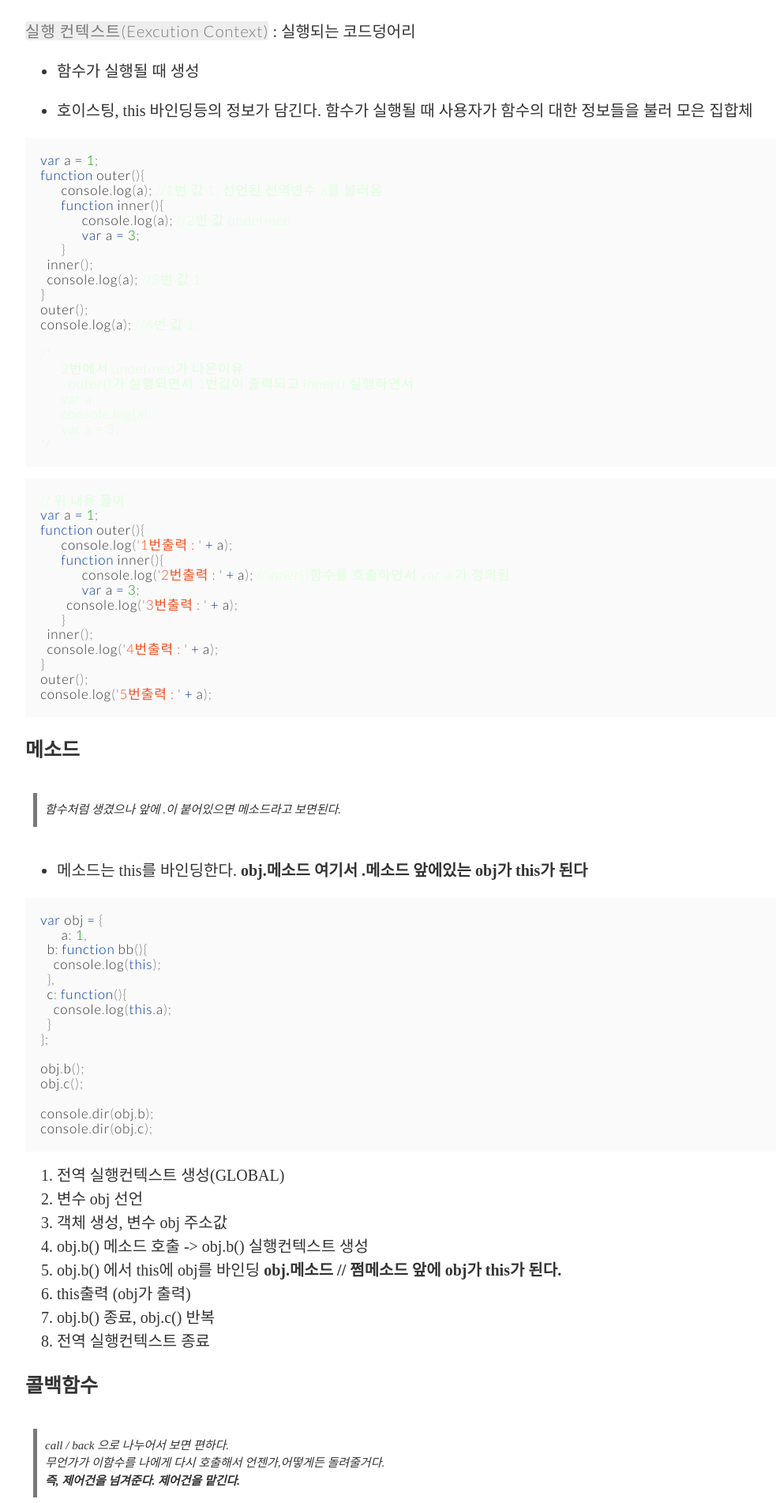
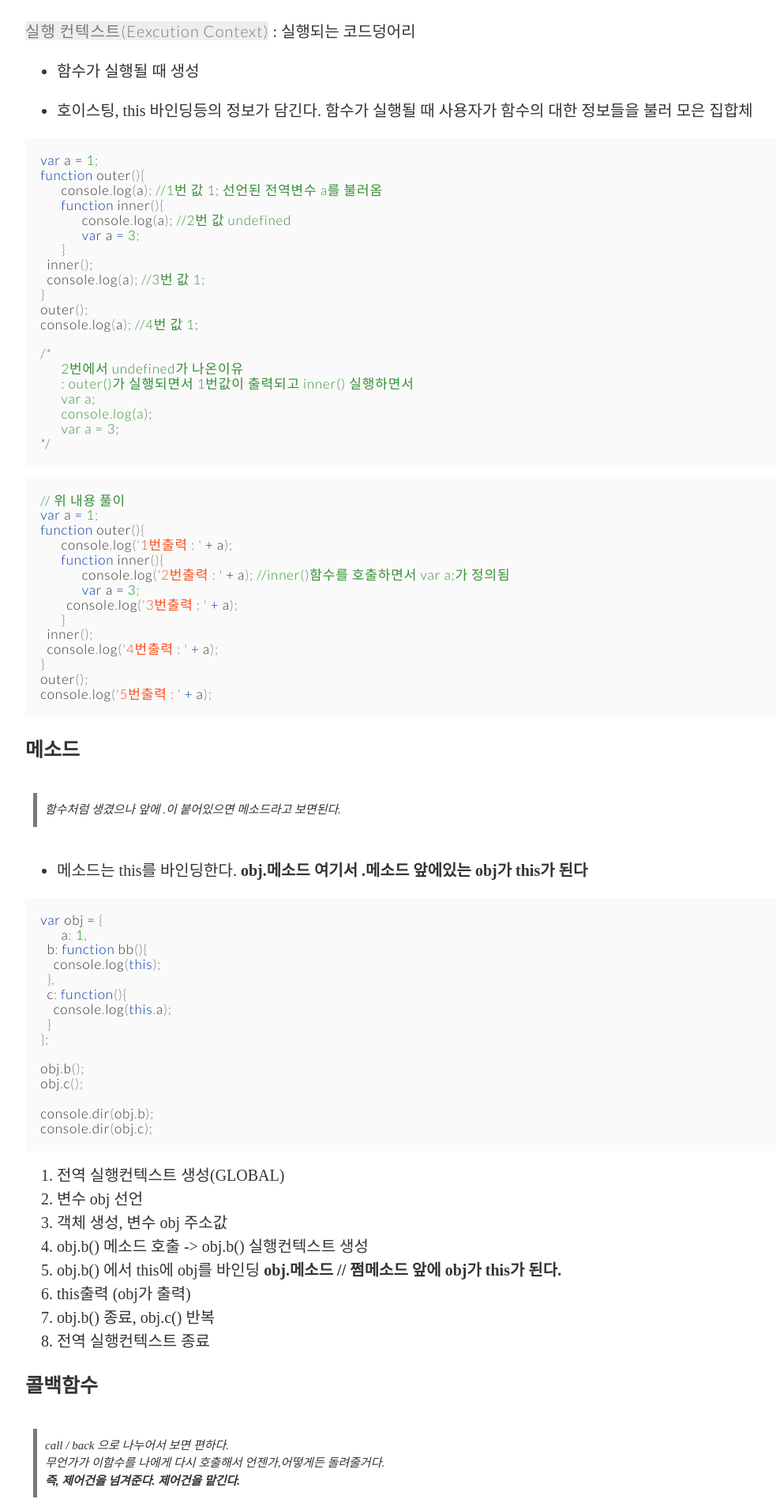
Before and after one commit to 77unny/blog, a Jekyll site: the page built from _posts/2019-09-18-JS FLOW Day2.md, in a window 1280 px wide. Shown: the part 588-2491 px from the top of the page at 79% size, without its empty margins (108-1091 px from the left). Built offline with Jekyll 4.4.1, drawn with Linux system fonts in a browser that asks for light colours.

Commit message:
blog css

```diff
--- a/_sass/_variables.scss
+++ b/_sass/_variables.scss
@@ -42,6 +42,7 @@ $orange: #ffcc22 !default;
 $purple: #f92080 !default;
 $dark-blue: #00369f !default;
 $green: #00ab37 !default;
+$green-2: #378e37 !default;
 $dark-green: #009f06 !default;
 $light-pink: #ffdddd !default;
 $light-green: #ddffdd !default;
@@ -96,7 +97,7 @@ $form-field-padding-x: .5rem;
 // Code
 $pre-border-radius: 0;
 $pre-background-color: #fafafa;
-$hljs-comment: $light-green;
+$hljs-comment: $green-2;
 $hljs-keyword: $dark-blue;
 $hljs-name: $dark-gray;
 $hljs-number: $dark-green;
```
